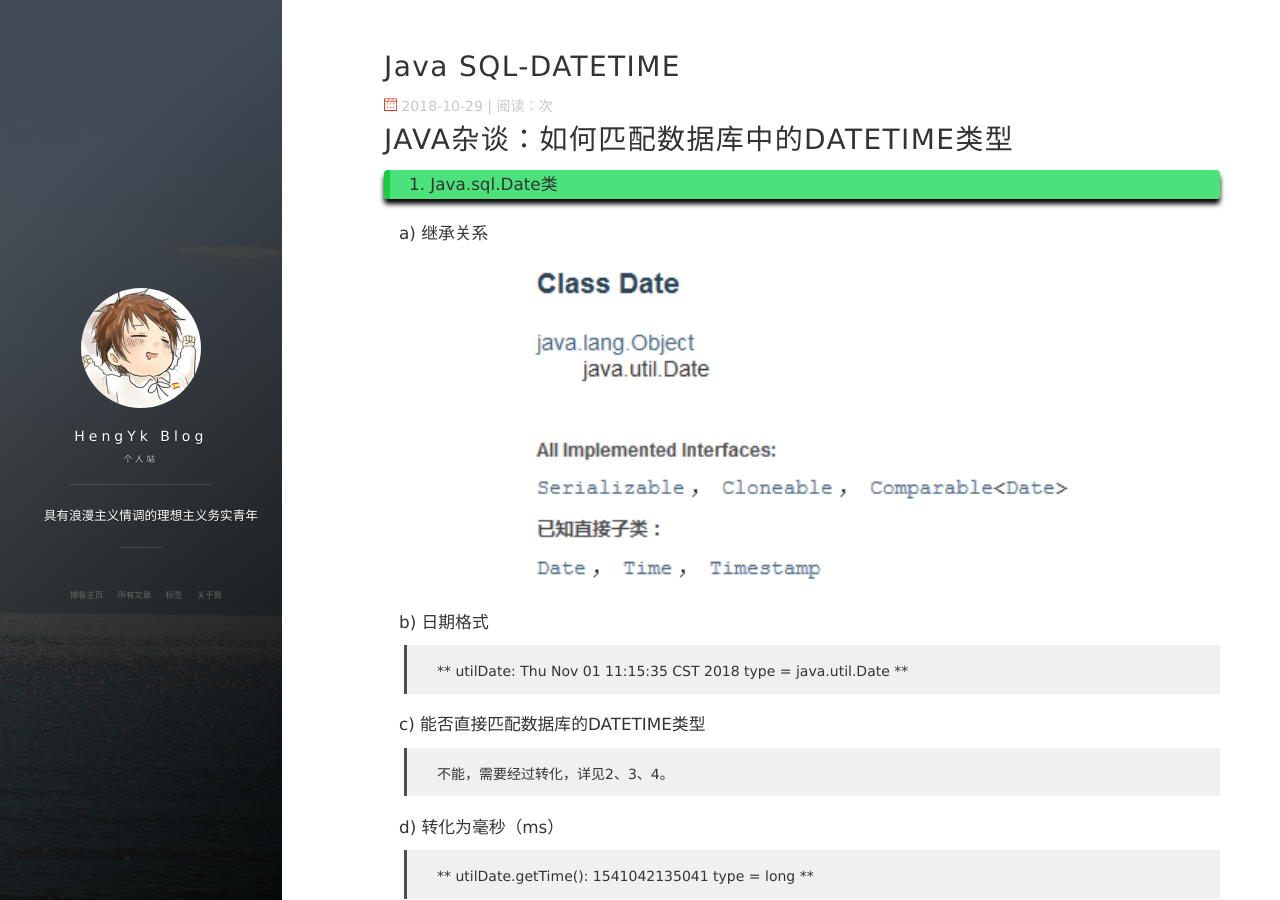
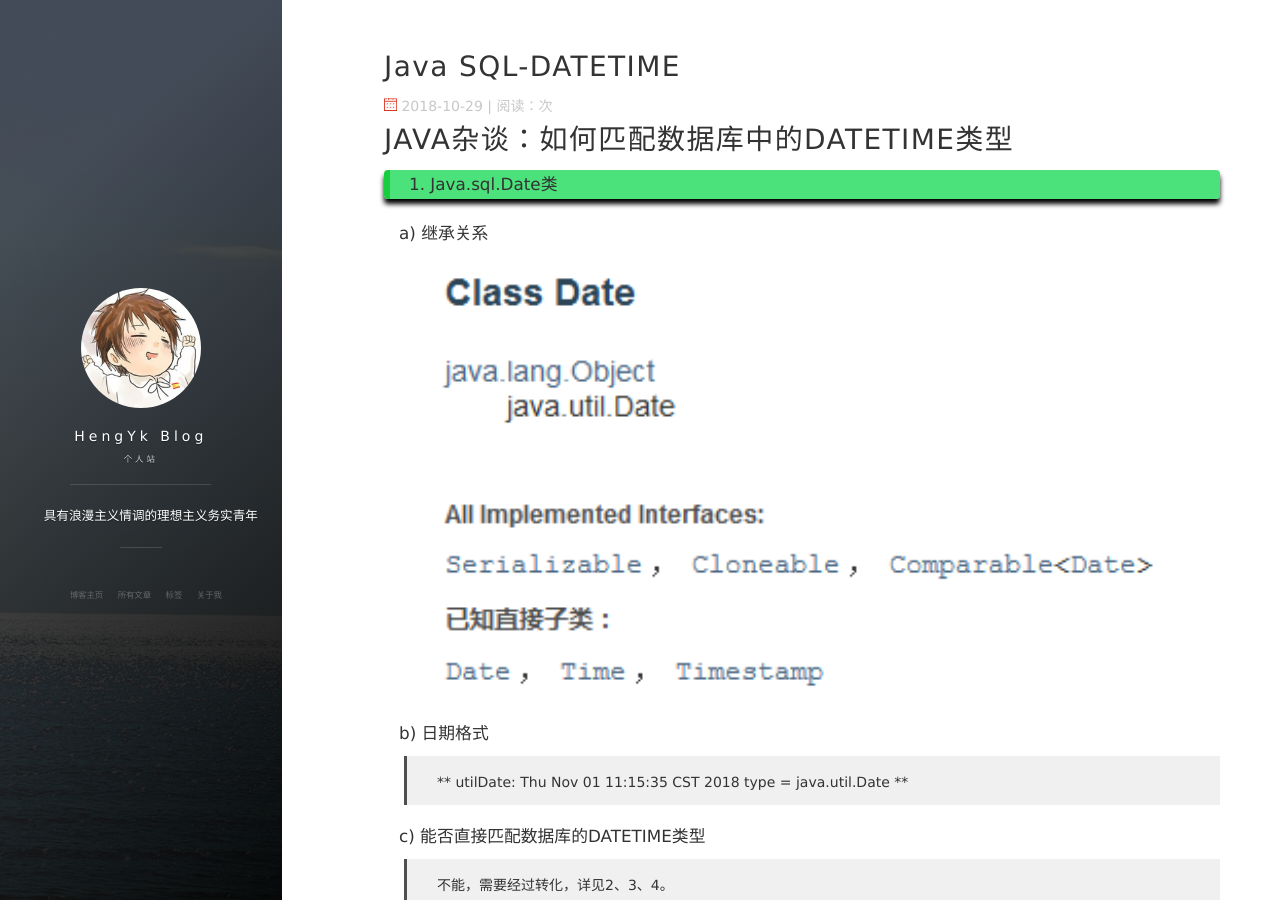
Before and after one commit to HengYk/hengyk.github.io, a Jekyll site: the page built from _posts/2018-11-01-JAVA杂谈：如何匹配数据库中的DATETIME类型.md, in a window 1280 px wide and 900 px high. Built offline with Jekyll 4.4.1, drawn with Linux system fonts in a browser that asks for light colours; nearby versions of some CDN libraries; comment, search, counter and statistics services are not loaded.

Commit message:
Commit datetime

```diff
--- a/_posts/2018-11-01-JAVA杂谈：如何匹配数据库中的DATETIME类型.md
+++ b/_posts/2018-11-01-JAVA杂谈：如何匹配数据库中的DATETIME类型.md
@@ -12,7 +12,7 @@
 
 #### a)	继承关系
 
-<img src="/images/post/dateclass.png" width="600px" height="">
+<img src="/images/post/dateclass.png" width="800px" height="">
 
 #### b)	日期格式
 
@@ -30,7 +30,7 @@
 
 #### a)	实施细节
 
-<img src="/images/post/stringdatetime.png" width="600px" height="">
+<img src="/images/post/stringdatetime.png" width="800px" height="">
 
 #### b)	写入和读取结果
 
@@ -45,7 +45,7 @@
 
 #### a)	实施细节
 
-<img src="/images/post/sqldatedatetime.png" width="600px" height="">
+<img src="/images/post/sqldatedatetime.png" width="800px" height="">
 
 #### b)	写入和读取结果
 
@@ -60,7 +60,7 @@
 
 #### a)	实施细节
 
-<img src="/images/post/timestampdatetime.png" width="600px" height="">
+<img src="/images/post/timestampdatetime.png" width="800px" height="">
 
 #### b)	写入和读取结果
 
@@ -75,7 +75,7 @@
 
 > Time类无法直接写入为DATETIME类型。
 
-<img src="/images/post/timedatetime.png" width="600px" height="">
+<img src="/images/post/timedatetime.png" width="800px" height="">
 
 > 输出结果：** time: 11:15:35   type = java.sql.Time **
 > 执行写入报错：** Data truncation: Incorrect datetime value **
```
